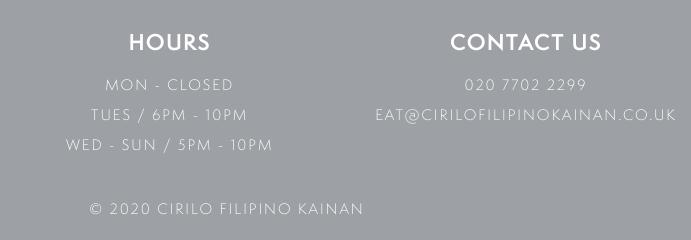
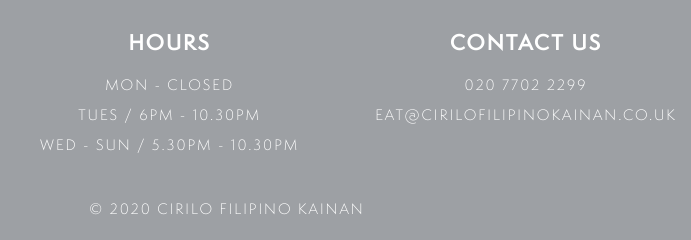
Before and after one commit to rachelleragasa/cirilo-filipino-kainan-web, a Gatsby site: page / in a window 1280 px wide. Shown: the part 3463-3703 px from the top of the page, 413-1104 px from the left. Built offline with nearby package versions, Linux system fonts and the light colour scheme; Gatsby itself is replaced by a stand-in of ours.

Commit message:
feat(footer): updating business hours

```diff
--- a/src/components/footer.js
+++ b/src/components/footer.js
@@ -20,9 +20,9 @@ const Footer = () => (
         <p>
           Mon - closed
           <br />
-          Tues / 6pm - 10pm
+          Tues / 6pm - 10.30pm
           <br />
-          Wed - Sun / 5pm - 10pm
+          Wed - Sun / 5.30pm - 10.30pm
         </p>
       </FooterColumn>
       <FooterColumn>
```
